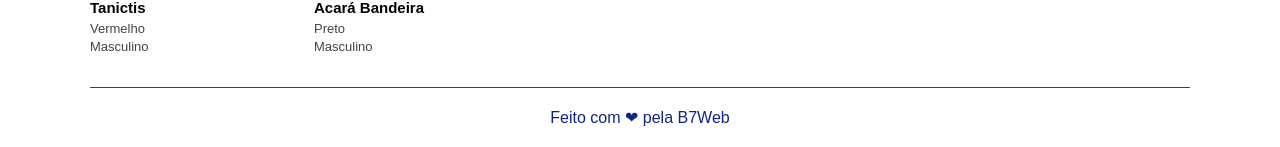
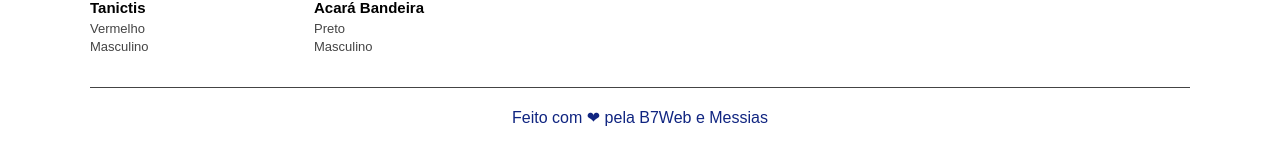
Before and after one commit to MessiasViana/Project-Pet-Shop, a Node server app: page / in a window 1280 px wide. Shown: the part 1558-1705 px from the top of the page. Run offline with Node 20, Linux system fonts and the light colour scheme.

Commit message:
Heroku and tsc- Final

```diff
--- a/package.json
+++ b/package.json
@@ -7,8 +7,9 @@
     "node": "14.x"
   },
   "scripts": {
+    "tsc": "tsc",
     "start": "node dist/server.js",
-    "postinstall": "tsc && copyfiles -u 1 src/**/*.mustache dist/",
+    "postinstall": "npm run tsc && copyfiles -u 1 src/**/*.mustache dist/",
     "test": "echo \"Error: no test specified\" && exit 1",
     "start-dev": "nodemon -e ts,json,mustache src/server.ts"
   },
@@ -17,7 +18,8 @@
   "dependencies": {
     "dotenv": "^10.0.0",
     "express": "^4.17.1",
-    "mustache-express": "^1.3.2"
+    "mustache-express": "^1.3.2",
+    "typescript": "^4.4.4"
   },
   "devDependencies": {
     "@types/express": "^4.17.13",
--- a/src/views/partials/footer.mustache
+++ b/src/views/partials/footer.mustache
@@ -1,5 +1,5 @@
 <footer class="container">
-    Feito com ❤ pela B7Web
+    Feito com ❤ pela B7Web e Messias
 </footer>
 </body>
 </html>
```
Also changed, not shown: 1 other file.
